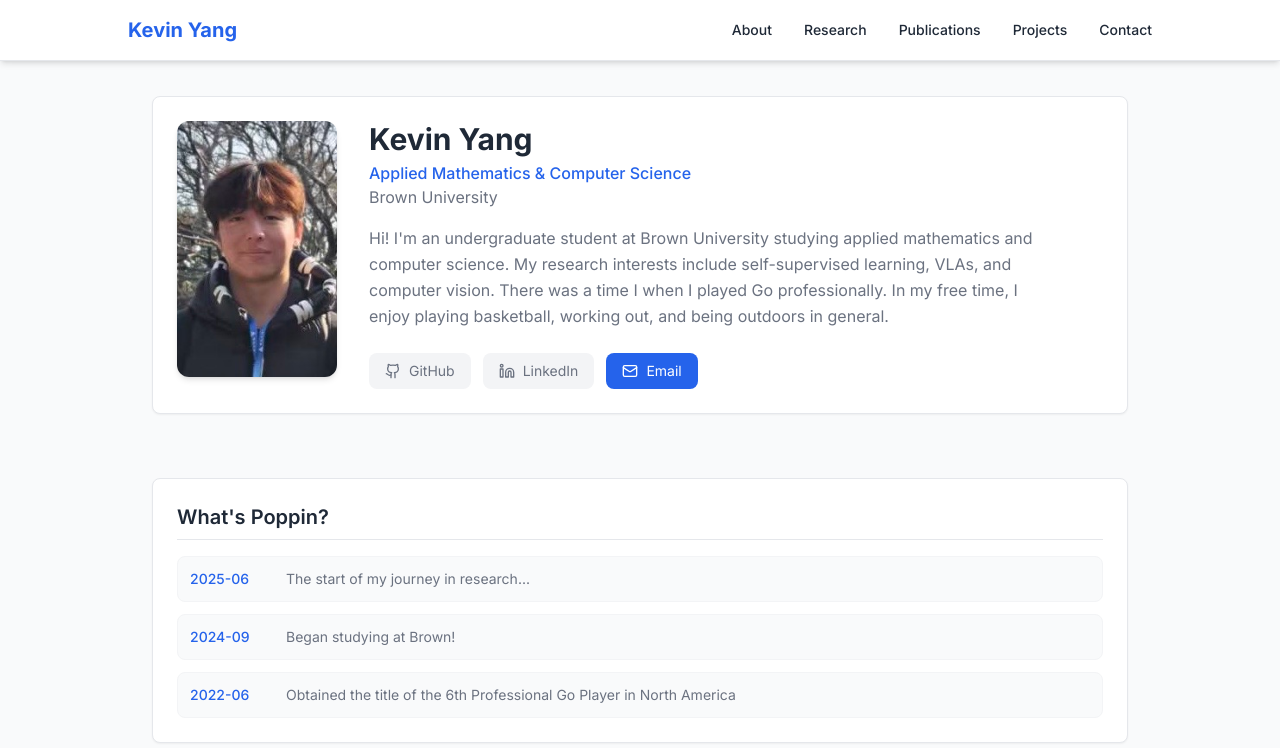
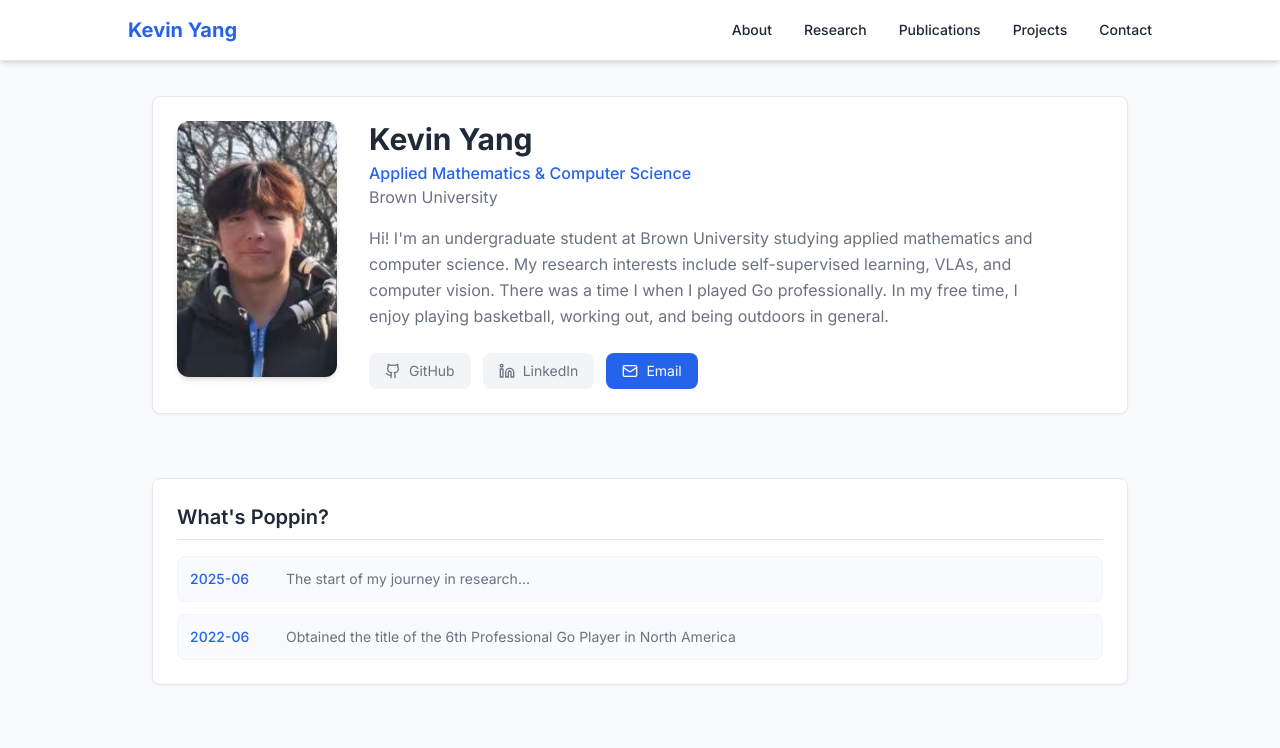
Before and after one commit to Keviny2007/my-website, a React (Vite) app: page / in a window 1280 px wide. Shown: the top 748 px of the page. Built offline with nearby package versions, Linux system fonts and the light colour scheme.

Commit message:
timeline update

```diff
--- a/src/data/news.ts
+++ b/src/data/news.ts
@@ -10,10 +10,6 @@ export const news: NewsItem[] = [
     content: "The start of my journey in research...",
   },
   {
-    date: "2024-09",
-    content: "Began studying at Brown!",
-  },
-  {
     date: "2022-06",
     content: "Obtained the title of the 6th Professional Go Player in North America",
   },
```
